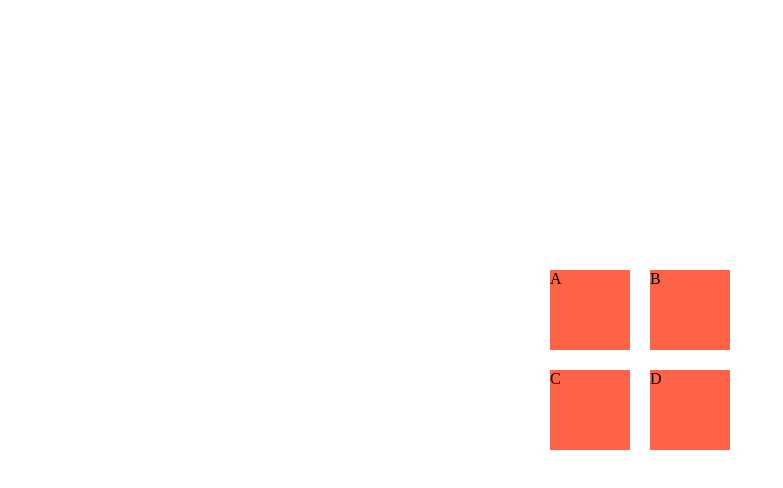
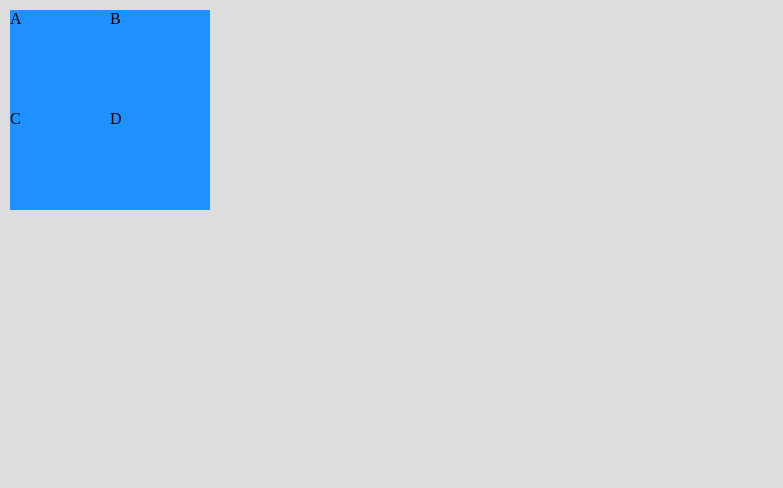
Before and after one commit to sauviksaha/html-css-tutorial, a plain HTML site: page index.html in a window 1280 px wide. Shown: the whole page, without its empty margins (0-783 px from the left). Drawn offline with Linux system fonts and the light colour scheme.

Commit message:
grid-sretch

```diff
--- a/css/style.css
+++ b/css/style.css
@@ -1,6 +1,7 @@
 body
 {
     margin: 10px;
+    background: #dddddd;
 }
 
 .container
@@ -12,11 +13,9 @@ body
     /* grid-template-rows: 100px 100px 100px;
     grid-template-columns: repeat(2, 100px); */
 
-    justify-items: center;
-    align-items: center;
+    justify-items: stretch;
+    align-items: stretch;
 
-    justify-content: center;
-    align-content: center;
 
     height: 100vh;
 
@@ -36,8 +35,5 @@ body
 
 .box
 {
-    width: 5rem;
-    height: 5rem;
-    background: tomato;
-
+    background-color: dodgerblue;
 }
```
